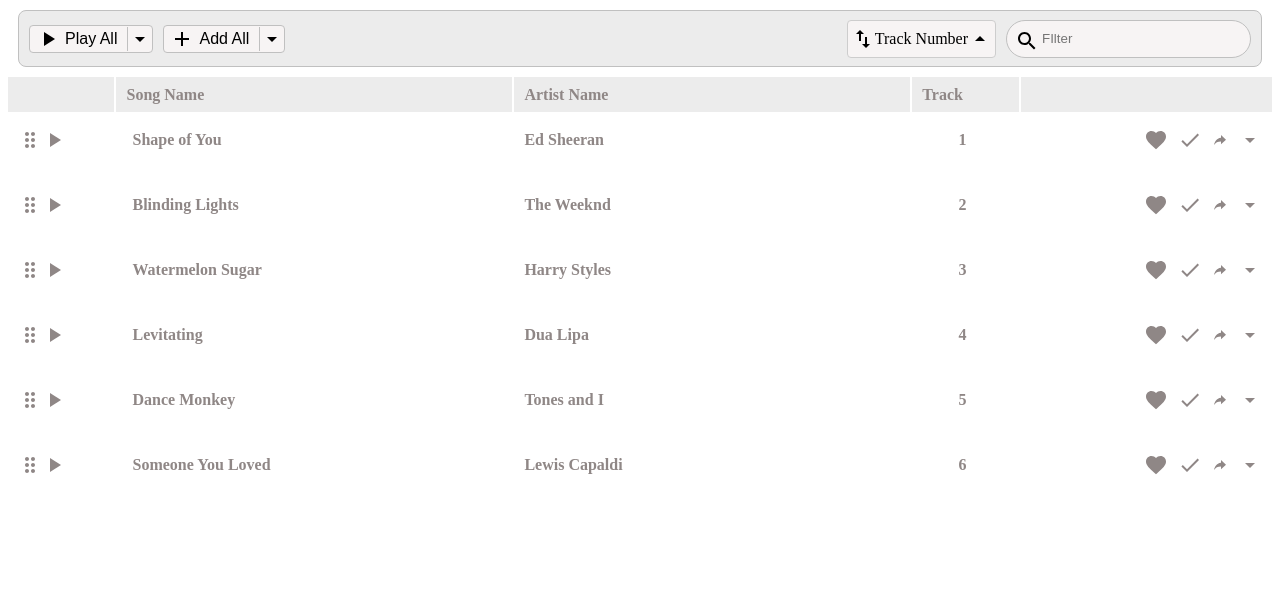
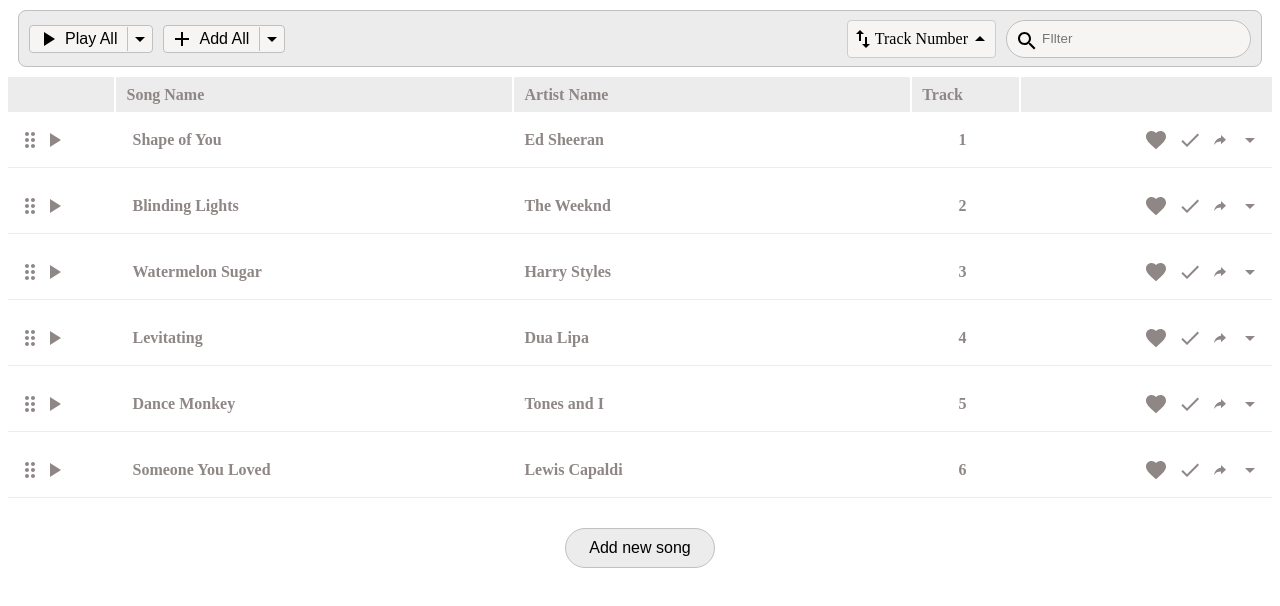
Before and after one commit to Anzhela-Sahakyan/song_player, a React (Create React App) app: page / in a window 1280 px wide. Shown: the top 606 px of the page. Built offline with nearby package versions, Linux system fonts and the light colour scheme.

Commit message:
adding AddNewSong btn

```diff
--- a/src/components/musicPlayer/MusicPlayer.tsx
+++ b/src/components/musicPlayer/MusicPlayer.tsx
@@ -4,6 +4,7 @@
 import { useMemo, useState } from "react";
 import { ESortOption } from "../../types/filterTypes";
 import filterSongList from "../../utils/sortUtils";
+import AddSongBtn from "../songUpload/addSongBtn/AddSongBtn";
 
 export default function MusicPlayer() {
   const [searchQuery, setSearchQuery] = useState("");
@@ -28,6 +29,7 @@
         sort={sort}
       />
       <SongList songList={filteredSongList} />
+      <AddSongBtn />
     </div>
   );
 }
--- a/src/components/songRow/SongRow.tsx
+++ b/src/components/songRow/SongRow.tsx
@@ -40,9 +40,11 @@
           )}
         >
           <DragIndicatorIcon
+            className={styles.icon}
             onClick={() => handleIconClick("Drag Icon clicked")}
           />
           <PlayArrowIcon
+            className={styles.icon}
             onClick={() => handleIconClick(" Play Icon clicked")}
           />
         </div>
@@ -67,12 +69,20 @@
             styles.song_row_items
           )}
         >
-          <FavoriteIcon onClick={() => handleIconClick("Added to favourits")} />
-          <DoneIcon onClick={() => handleIconClick(" The song is selected")} />
+          <FavoriteIcon
+            className={styles.icon}
+            onClick={() => handleIconClick("Added to favourits")}
+          />
+          <DoneIcon
+            className={styles.icon}
+            onClick={() => handleIconClick(" The song is selected")}
+          />
           <IoMdShareAlt
+            className={styles.icon}
             onClick={() => handleIconClick(" The song is shared")}
           />
           <ArrowDropDownIcon
+            className={styles.icon}
             onClick={() => handleIconClick("Details are shown")}
           />
         </div>
--- a/src/components/songRow/songRow.module.css
+++ b/src/components/songRow/songRow.module.css
@@ -5,6 +5,7 @@
   gap: 2px;
   transition: 0.5s ease-in;
   cursor: pointer;
+  border-bottom: 0.5px solid var(--main-color);
 }
 
 .drag_play_icons {
@@ -43,9 +44,12 @@
   background-color: var(--row-hover-color);
 }
 
-.right_side_icons:hover,
-.drag_play_icons:hover {
+.icon {
+  transition: 0.5s ease-in-out;
+}
+.icon:hover {
   color: var(--hover-color);
+  font-size: 1.8rem;
 }
 
 .message {
--- /dev/null
+++ b/src/components/songUpload/addSongBtn/AddSongBtn.tsx
@@ -0,0 +1,9 @@
+import styles from "./addSOngBtn.module.css";
+
+export default function AddSongBtn() {
+  return (
+    <div className={styles.btnContainer}>
+      <button className={styles.addBtn}>Add new song</button>
+    </div>
+  );
+}
--- /dev/null
+++ b/src/components/songUpload/addSongBtn/addSOngBtn.module.css
@@ -0,0 +1,23 @@
+.addBtn {
+  width: 150px;
+  height: 40px;
+  border-radius: 20px;
+  font-size: 16px;
+  margin-top: 20px;
+  background-color: var(--main-color);
+  border: 1px solid var(--border-color);
+  transition: 0.5s ease-in-out;
+  cursor: pointer;
+}
+
+.addBtn:hover {
+  background-color: var(--hover-color);
+  color: white;
+  width: 155px;
+  height: 45px;
+}
+
+.btnContainer {
+  display: flex;
+  justify-content: center;
+}
--- a/src/components/trackSorting/TrackSorting.tsx
+++ b/src/components/trackSorting/TrackSorting.tsx
@@ -32,4 +32,3 @@
     </div>
   );
 }
-//FORMAN
```
